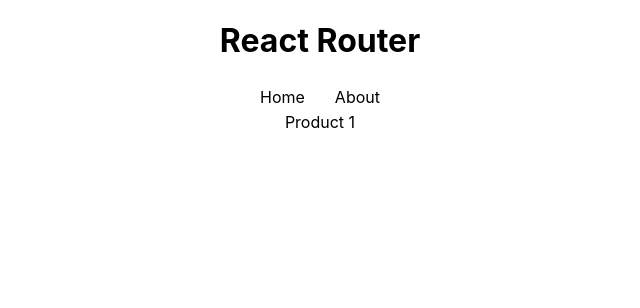
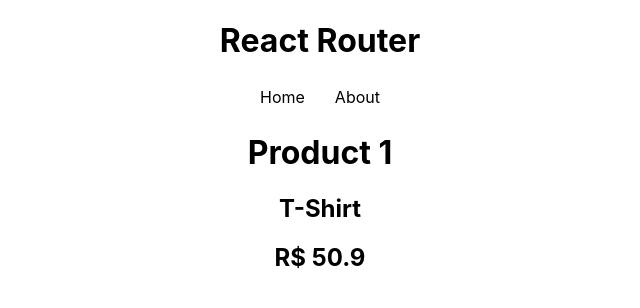
Before and after one commit to rafaelsslemes/react_router, a React (Create React App) app: page /product/1 in a window 1280 px wide. Shown: the top 308 px of the page, without its empty margins (320-960 px from the left). Built offline with nearby package versions, Linux system fonts and the light colour scheme; data requests are answered from the project's data file.

Commit message:
Get single register by API Request

```diff
--- a/src/pages/Product.js
+++ b/src/pages/Product.js
@@ -1,11 +1,28 @@
 import React from 'react'
 import { useParams } from 'react-router-dom'
+import { useFetch } from '../hooks/useFetch';
 
 const Product = () => {
 
     const {id} = useParams();
+    const productURL = 'http://localhost:3000/products/' + id;
+
+    const {data : product, loading, errorMsg} = useFetch(productURL)
+
     return (
-        <div>Product {id}</div>
+        <div>
+            <h1>
+                Product {id}
+            </h1>
+            {loading && <h2>Loading product...</h2>}
+            {errorMsg && <h2>{errorMsg}</h2>}
+            {product && (
+                <div>
+                    <h2>{product.name}</h2>
+                    <h2>R$ {product.price}</h2>
+                </div>
+            )}
+        </div>
     )
 }
 
```
